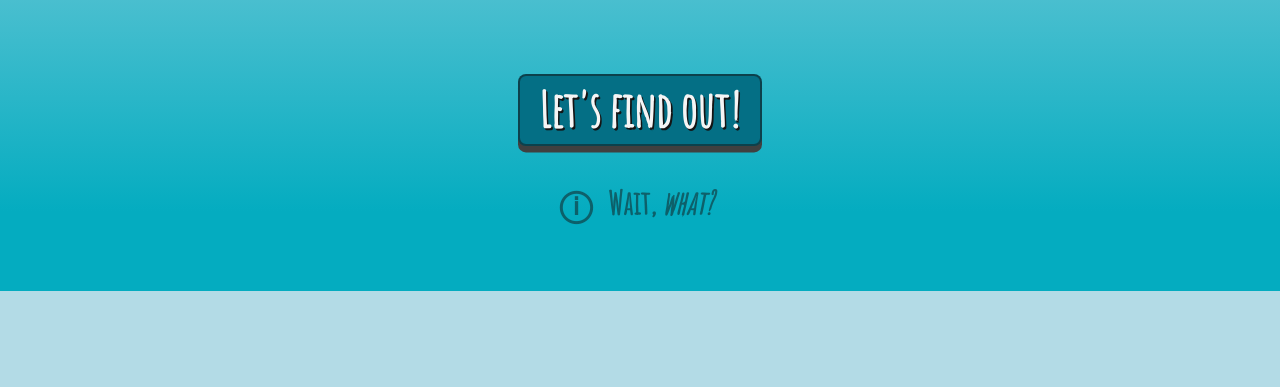
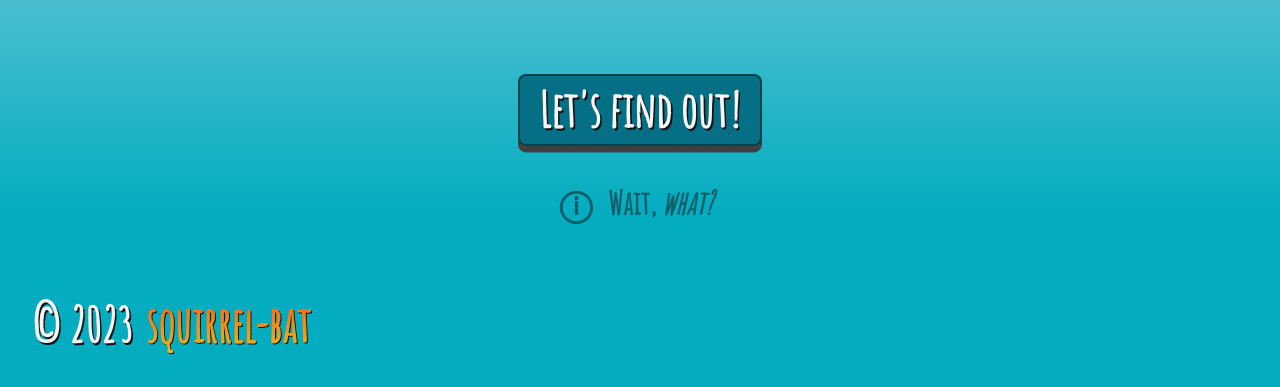
Before and after one commit to squirrel-bat/boltthebird, a website: page src/index.html in a window 1280 px wide. Shown: the part 588-975 px from the top of the page. Before the commit the page ends 879 px from the top, so only its background shows below. Drawn offline with Linux system fonts and the light colour scheme.

Commit message:
Add Copyright Footer

```diff
--- a/src/boltem.css
+++ b/src/boltem.css
@@ -15,7 +15,7 @@ main {
   cursor: crosshair;
 
   color: var(--white);
-  text-shadow: 0.05rem 0.05rem 0 var(--black);
+  text-shadow: var(--text-shadow-default);
 
   --card-aspect: calc(88.9 / 63.5);
   --bullet-size: 2rem;
@@ -89,11 +89,6 @@ header {
   font-size: 3rem;
 }
 footer {
-  display: flex;
-  flex-direction: row;
-  justify-content: center;
-  align-items: center;
-  width: 100vw;
   padding: calc(var(--bullet-size) / 2);
 }
 #magazine {
--- a/src/index.html
+++ b/src/index.html
@@ -160,6 +160,10 @@
       </div>
     </main>
 
+    <footer class="copyright">
+      © 2023 <a href="https://ko-fi.com/squirrelbat">squirrel-bat</a>
+    </footer>
+
     <div class="island">
       <div class="smoke-and-lava"></div>
       <div class="volcano"></div>
--- a/src/main.css
+++ b/src/main.css
@@ -3,7 +3,7 @@
 body {
   position: relative;
   min-height: 100vh;
-  padding: 0.5rem 0.5rem 2rem;
+  padding: 0.5rem 0.5rem 5rem;
 }
 nav {
   justify-content: space-between !important;
@@ -169,7 +169,7 @@ main,
 }
 .struck.active {
   color: var(--white) !important;
-  text-shadow: 0.05rem 0.05rem 0 var(--black);
+  text-shadow: var(--text-shadow-default);
   box-shadow: 0.1rem 0.15rem 0 var(--orange) !important;
 
   animation: shaking 0.05s linear 10 !important;
@@ -315,3 +315,5 @@ img {
 .arrow-head {
   fill: var(--blue-light);
 }
+.copyright {
+}
--- a/src/shared.css
+++ b/src/shared.css
@@ -250,6 +250,8 @@
   --black-50: rgba(20, 20, 20, 0.5);
   --red-alert: rgb(211, 32, 42);
 
+  --text-shadow-default: 0.05rem 0.05rem 0 var(--black);
+
   --main-bg-attachment: scroll;
   --bg-horizon-pos: 8.25rem;
   --island-pos: absolute;
@@ -336,7 +338,7 @@ html {
 }
 img {
   color: var(--white);
-  text-shadow: 0.05rem 0.05rem 0 var(--black);
+  text-shadow: var(--text-shadow-default);
 }
 .icon {
   margin-left: -0.25rem;
@@ -348,7 +350,7 @@ button {
   font: inherit;
   font-size: 1.5rem;
   color: var(--white);
-  text-shadow: 0.05rem 0.05rem 0 var(--black);
+  text-shadow: var(--text-shadow-default);
   padding: 0.12rem 0.6rem;
   min-width: 4rem;
   border-radius: 0.25rem;
@@ -385,6 +387,34 @@ button:active {
   color: var(--black);
   background: var(--white-50);
 }
+.copyright {
+  position: absolute;
+  bottom: 0;
+  left: 0;
+  gap: 0.4rem;
+  font-size: 1.5rem;
+  display: flex;
+  flex-direction: row;
+  justify-content: start;
+  align-items: center;
+  width: 100vw;
+  padding: 1rem;
+  color: var(--white);
+  text-shadow: var(--text-shadow-default);
+}
+.copyright a {
+  text-decoration: none;
+  color: var(--orange);
+  background: linear-gradient(to bottom, var(--orange) 10%, var(--yellow) 110%);
+  text-shadow: none;
+  background-clip: text;
+  -webkit-background-clip: text;
+  -webkit-text-fill-color: transparent;
+  filter: drop-shadow(0.05rem 0.05rem var(--black));
+}
+.copyright a:hover {
+  text-decoration: underline;
+}
 .row {
   align-self: stretch;
   display: flex;
@@ -413,7 +443,7 @@ button:active {
 }
 
 .word-bird {
-  text-shadow: 0.05rem 0.05rem 0 var(--black);
+  text-shadow: var(--text-shadow-default);
   white-space: nowrap;
 }
 .word-bird span {
```
Also changed, not shown: src/boltem.html (+8 -0 lines).
